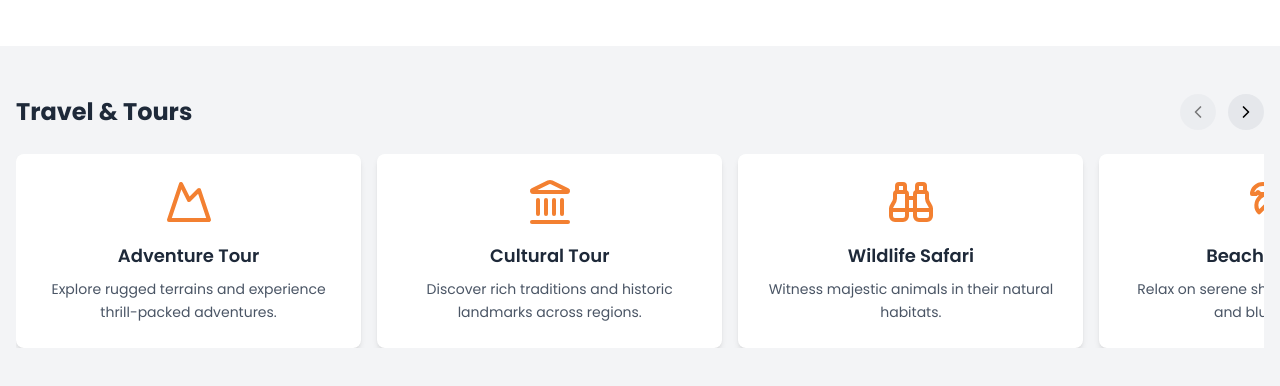
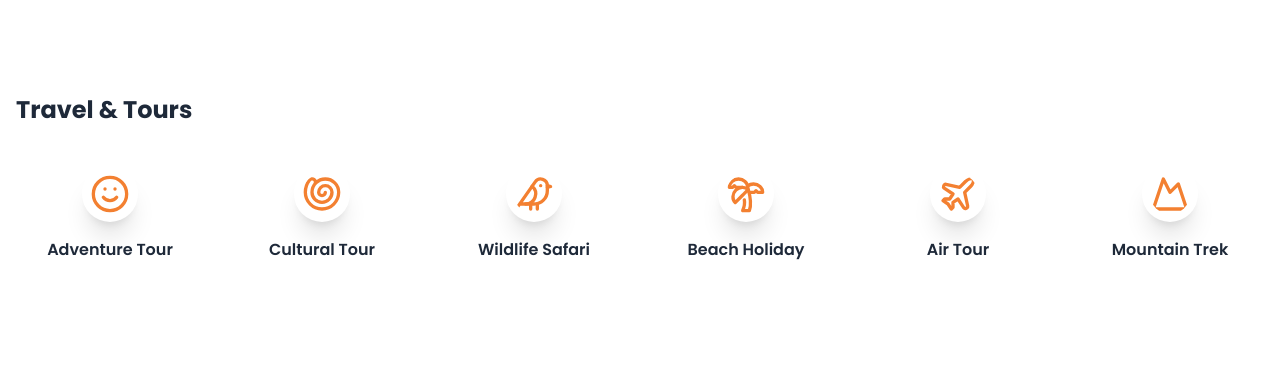
Before and after one commit to codewithdaviess/Zambezi-Giants, a React (Vite) app in the folder my-giant/: page / in a window 1280 px wide. Shown: the part 1220-1606 px from the top of the page. After the commit the page ends 1538 px from the top, so only its background shows below. Built offline with nearby package versions, Linux system fonts and the light colour scheme.

Commit message:
Added the Travel and tours icons

```diff
--- a/my-giant/src/components/TravelTours.jsx
+++ b/my-giant/src/components/TravelTours.jsx
@@ -1,94 +1,39 @@
-import React, { useRef, useState } from "react";
+import React from "react";
 import { otherTours } from "../data/travelToursData";
-import { Swiper, SwiperSlide } from "swiper/react";
-import { ChevronLeft, ChevronRight } from "lucide-react";
-import "swiper/css";
 
 const TravelTours = () => {
-  const swiperRef = useRef(null);
-  const [isBeginning, setIsBeginning] = useState(true);
-  const [isEnd, setIsEnd] = useState(false);
-
-  const handleSlideChange = (swiper) => {
-    setIsBeginning(swiper.isBeginning);
-    setIsEnd(swiper.isEnd);
-  };
-
   return (
-    <section className="w-full px-4 py-12 bg-gray-100">
+    <section className="w-full px-4 py-12 bg-white">
       <div className="max-w-7xl mx-auto">
         {/* Header */}
-        <div className="flex items-center justify-between mb-6">
+        <div className="flex items-center justify-between mb-8">
           <h2 className="text-xl md:text-2xl font-bold text-gray-800">
             Travel & Tours
           </h2>
-
-          <div className="flex items-center space-x-3">
-            <button
-              onClick={() => swiperRef.current?.slidePrev()}
-              className={`p-2 rounded-full transition ${
-                isBeginning
-                  ? "bg-gray-200 opacity-50 cursor-not-allowed"
-                  : "bg-gray-200 hover:bg-gray-300"
-              }`}
-              disabled={isBeginning}
-            >
-              <ChevronLeft size={20} />
-            </button>
-
-            <button
-              onClick={() => swiperRef.current?.slideNext()}
-              className={`p-2 rounded-full transition ${
-                isEnd
-                  ? "bg-gray-200 opacity-50 cursor-not-allowed"
-                  : "bg-gray-200 hover:bg-gray-300"
-              }`}
-              disabled={isEnd}
-            >
-              <ChevronRight size={20} />
-            </button>
-          </div>
         </div>
 
-        {/* Swiper Section */}
-        <Swiper
-          spaceBetween={16}
-          slidesPerView={"auto"}
-          onSwiper={(swiper) => (swiperRef.current = swiper)}
-          onSlideChange={handleSlideChange}
-          breakpoints={{
-            0: {
-              slidesPerView: 1.5,
-              centeredSlides: false,
-            },
-            768: {
-              slidesPerView: 3.5,
-              centeredSlides: false,
-            },
-          }}
-          className="!overflow-hidden"
-        >
+        {/* Grid Section */}
+        <div className="grid grid-cols-2 sm:grid-cols-2 md:grid-cols-3 xl:grid-cols-6 gap-6">
           {otherTours.map((tour, index) => {
             const Icon = tour.icon;
+            const isLast = index === otherTours.length - 1;
+            const isOdd = otherTours.length % 2 !== 0;
+
             return (
-              <SwiperSlide
+              <div
                 key={index}
-                className="w-64"
-                style={{ width: "256px" }}
+                className={`bg-white rounded-full flex flex-col p-2 items-center text-center ${
+                  isLast && isOdd ? "col-span-full flex justify-center" : ""
+                }`}
               >
-                <div className="bg-white p-6 rounded-lg shadow-md h-full flex flex-col items-center justify-center text-center">
-                  <Icon className="w-12 h-12 text-[#f38031] mb-4" />
-                  <h3 className="text-lg font-semibold text-gray-800 mb-2">
-                    {tour.title}
-                  </h3>
-                  <p className="text-sm text-gray-600 leading-relaxed">
-                    {tour.description}
-                  </p>
-                </div>
-              </SwiperSlide>
+                <Icon className="w-auto shadow-xl hover:shadow-lg transition rounded-full p-2 h-14 text-[#f38031] mb-4" />
+                <h3 className="text-md font-semibold text-gray-800">
+                  {tour.title}
+                </h3>
+              </div>
             );
           })}
-        </Swiper>
+        </div>
       </div>
     </section>
   );
--- a/my-giant/src/data/travelToursData.js
+++ b/my-giant/src/data/travelToursData.js
@@ -1,26 +1,27 @@
 import {
+  Smile,
+  Plane,
+  Shell,
+  TreePalm,
+  Bird,
   Mountain,
-  Plane,
-  Landmark,
-  TreePalm,
-  Binoculars,
 } from "lucide-react";
 
 export const otherTours = [
   {
     title: "Adventure Tour",
     description: "Explore rugged terrains and experience thrill-packed adventures.",
-    icon: Mountain,
+    icon: Smile,
   },
   {
     title: "Cultural Tour",
     description: "Discover rich traditions and historic landmarks across regions.",
-    icon: Landmark,
+    icon: Shell,
   },
   {
     title: "Wildlife Safari",
     description: "Witness majestic animals in their natural habitats.",
-    icon: Binoculars,
+    icon: Bird,
   },
   {
     title: "Beach Holiday",
@@ -32,4 +33,9 @@ export const otherTours = [
     description: "Enjoy scenic aerial views in a thrilling flight experience.",
     icon: Plane,
   },
+  {
+    title: "Mountain Trek",
+    description: "Climb scenic heights and experience breathtaking views.",
+    icon: Mountain,
+  },
 ];
```
